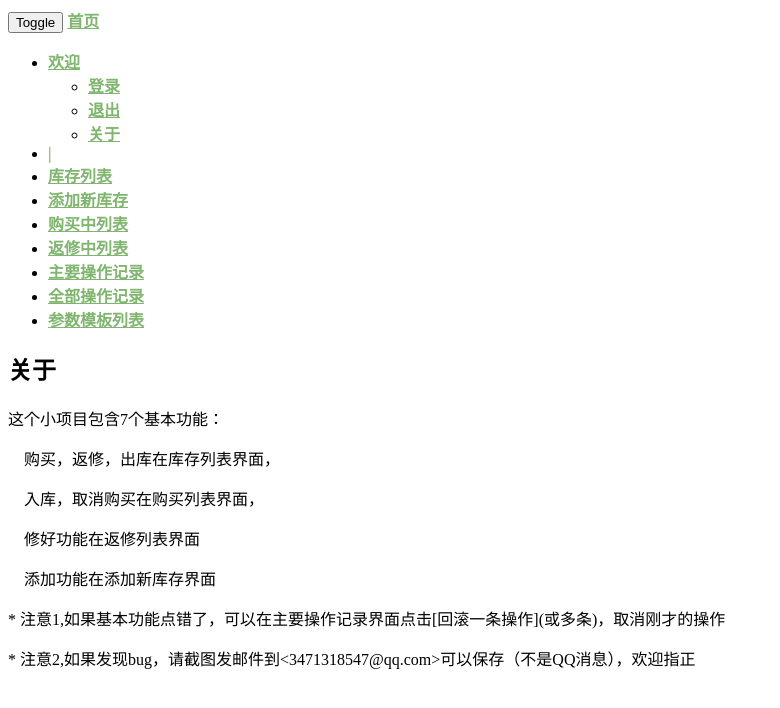
After one commit to sscir020/inventory2, a Flask app: template app/templates/about.html in a window 1280 px wide. The commit adds this page. Shown: the top 708 px of the page, without its empty margins (0-780 px from the left). Run offline with Flask 2, Linux system fonts and the light colour scheme; the template is opened without the code that fills it, so the values that code supplies are empty; some libraries are stand-ins or nearby versions.

Commit message:
add about

```diff
--- a/app/ctr/nform_routers.py
+++ b/app/ctr/nform_routers.py
@@ -14,6 +14,9 @@ def welcome_user():
     # return "welcome_user"
     return render_template('welcome.html')
 
+@ctr.route('/about')
+def about_app():
+    return render_template('about.html')
 
 @ctr.route('/logout')
 @loggedin_required
--- /dev/null
+++ b/app/templates/about.html
@@ -0,0 +1,12 @@
+{% extends "base.html" %}
+
+{% block page_content %}
+<h2>关于</h2>
+<p>这个小项目包含7个基本功能：</p>
+<p>&nbsp;&nbsp;&nbsp;&nbsp;购买，返修，出库在库存列表界面，</p>
+<p>&nbsp;&nbsp;&nbsp;&nbsp;入库，取消购买在购买列表界面，</p>
+<p>&nbsp;&nbsp;&nbsp;&nbsp;修好功能在返修列表界面</p>
+<p>&nbsp;&nbsp;&nbsp;&nbsp;添加功能在添加新库存界面</p>
+<p>* 注意1,如果基本功能点错了，可以在主要操作记录界面点击[回滚一条操作](或多条)，取消刚才的操作</p>
+<p>* 注意2,如果发现bug，请截图发邮件到<3471318547@qq.com>可以保存（不是QQ消息），欢迎指正</p>
+{% endblock %}
--- a/app/templates/base.html
+++ b/app/templates/base.html
@@ -33,6 +33,7 @@
 					<ul class="dropdown-menu">
 						<li><a href="{{url_for('ctr.log_user_in')}}">登录</a></li>
 						<li><a href="{{url_for('ctr.log_user_out')}}">退出</a></li>
+						<li><a href="{{url_for('ctr.about_app')}}">关于</a></li>
 					</ul>
 				</li>
                 <li><a href="#" class="divider">|</a></li>
```
Also changed, not shown: deprecated/main_sqlall.py (renamed from main_sqlall.py), deprecated/wsgi.py (renamed from wsgi.py), 2 other files.
